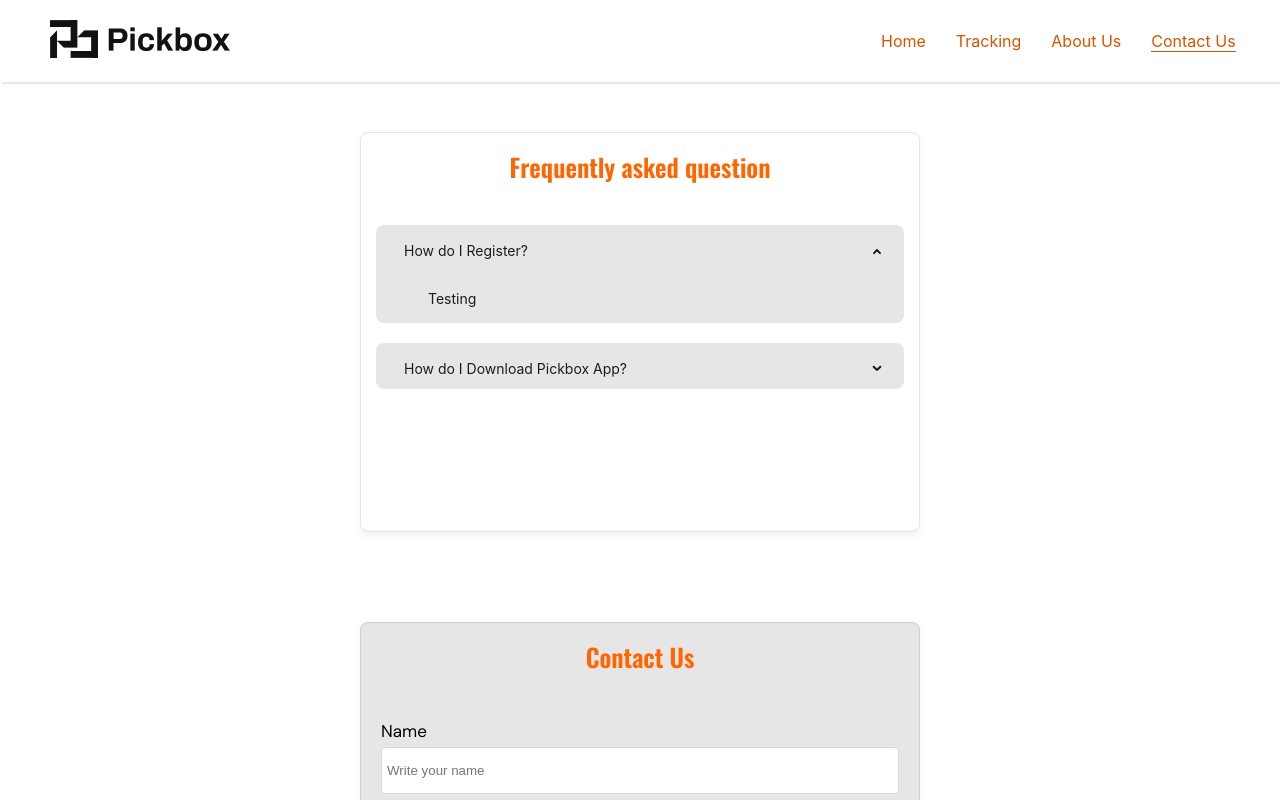
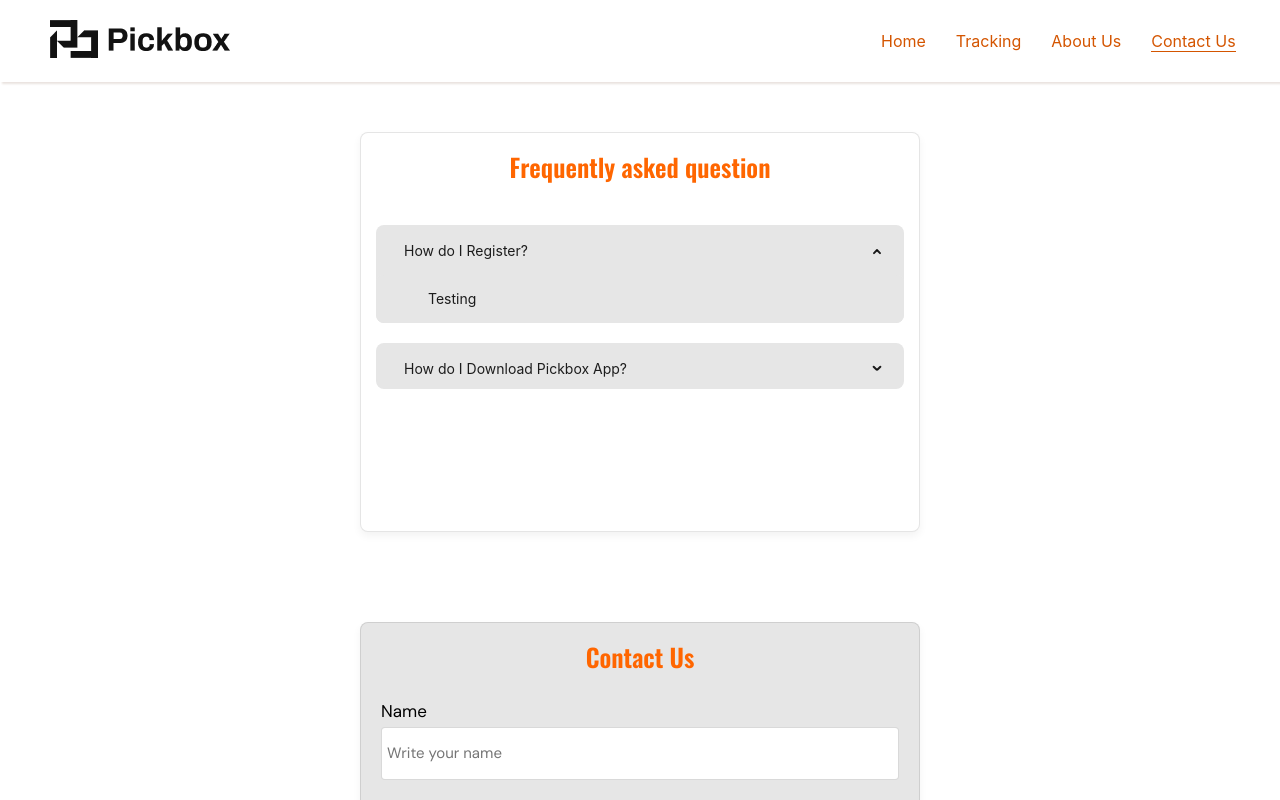
Before and after one commit to Pickbox-Project/Pickbox-frontend, a React (Create React App) app: page /contactus in a window 1280 px wide. Shown: the top 800 px of the page. Built offline with nearby package versions, Linux system fonts and the light colour scheme.

Commit message:
Started working on Contact Us Component and the Form

```diff
--- a/src/Components/ContactUs/ContactUs.css
+++ b/src/Components/ContactUs/ContactUs.css
@@ -14,7 +14,7 @@
     font-weight: 600;
     font-size: 25px;
     color: #ff6600;
-    margin-bottom: 40px;
+    margin-bottom: 20px;
 }
 
 .contact-form {
@@ -29,9 +29,15 @@
 
 .contact-form>input {
     width: 100%;
-    padding: 15px 5px 15px 5px;
+    padding: 18px 5px 18px 5px;
     margin-top: 5px;
     background: #ffffff;
     border: 1px solid rgba(0, 0, 0, 0.15);
     border-radius: 4px;
+    outline-offset: none;
 }
+
+.contact-form>input::placeholder {
+    font-size: 15px;
+    font-family: "DM Sans";
+}
```
